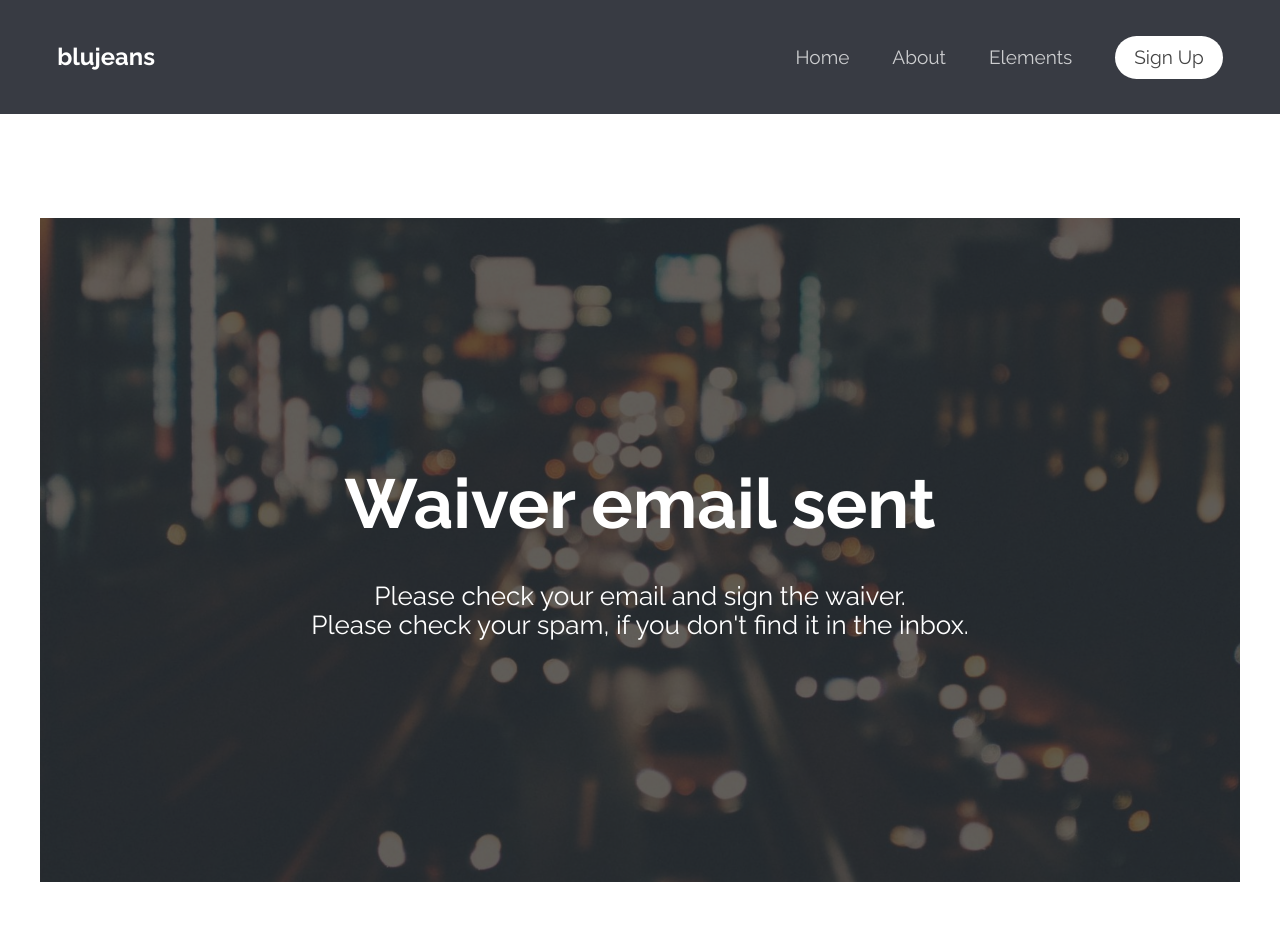
After one commit to manishdwibedy/sdhacks, a Flask app: template main/templates/sign-waiver.html in a window 1280 px wide. The commit adds this page. Run offline with Flask 2, Linux system fonts and the light colour scheme; the template is opened without the code that fills it, so the values that code supplies are empty.

Commit message:
waiver email sent.

```diff
--- a/main/application.py
+++ b/main/application.py
@@ -29,39 +29,50 @@ def signup():
 
 @app.route('/code')
 def code():
+    '''
+    https://genomelink.io/oauth/authorize?redirect_uri=http://127.0.0.1:5000/code&client_id=PftOLTI13hNYN9gl2UOJKzcNTalDBSbPv8ceTevm&response_type=code&scope=report:childhood-intelligence report:hearing-function report:word-reading-ability report:reading-and-spelling-ability report:eye-color
+
+    :return:
+    '''
     user_code = request.args.get('code')
     Config.code = str(user_code)
     return 'Got the code = ' + user_code
 
 @app.route('/access_token')
 def access_token():
+    # token = request.args.get('token')
+    # Config.access_token = token
     url = 'https://genomelink.io/oauth/token'
+    #
+    # '''
+    # curl -X POST -d "client_id=PftOLTI13hNYN9gl2UOJKzcNTalDBSbPv8ceTevm&client_secret=gZj2dfZLoQ9my9Ycss21TQXBnRZSizj3EfOtILu2V4wSBmofvlGejc6I22j4lbMwfkREbivpHG4qU4y6wt2N3Dh1LpozHGhrV3g4ElZYH23xWeWf2LG9OgpAA2t94nqi&grant_type=authorization_code&code=cfyAnQfFsqRlHxkynZO37NjjoGr5Ml&redirect_uri=http://127.0.0.1:5000/code" https://genomelink.io/oauth/token
 
-    '''
-    curl -X POST -d "client_id=PftOLTI13hNYN9gl2UOJKzcNTalDBSbPv8ceTevm&client_secret=gZj2dfZLoQ9my9Ycss21TQXBnRZSizj3EfOtILu2V4wSBmofvlGejc6I22j4lbMwfkREbivpHG4qU4y6wt2N3Dh1LpozHGhrV3g4ElZYH23xWeWf2LG9OgpAA2t94nqi&grant_type=authorization_code&code=zbnHZECvb88GJaWfJ5j6F5b9kUEzuo&redirect_uri=http://127.0.0.1:5000/code" https://genomelink.io/oauth/token
+    # curl -X POST -d "client_id=PftOLTI13hNYN9gl2UOJKzcNTalDBSbPv8ceTevm&client_secret=gZj2dfZLoQ9my9Ycss21TQXBnRZSizj3EfOtILu2V4wSBmofvlGejc6I22j4lbMwfkREbivpHG4qU4y6wt2N3Dh1LpozHGhrV3g4ElZYH23xWeWf2LG9OgpAA2t94nqi&grant_type=authorization_code&code=lvqrfIbDFTKDbXeHXtAl7lN0Vpw9Ji&redirect_uri=http://127.0.0.1:5000/code" https://genomelink.io/oauth/token
 
-    '''
+    #
+    # '''
+    #
+    # headers = {
+    #     'Accept': 'application/json',
+    #     'Content-Type': 'application/json',
+    #     'X-DocuSign-Authentication': '{ "Username":"8df3037b-aa57-4e00-9c87-58479196d233","Password":"liferocks",   "IntegratorKey":"cdd05311-7fe2-40fe-b71b-9c7da37a8bad"}'
+    # }
+    #
+    # grant_type = password & client_id = {IntegratorKey} & username = {email} & password = {password} & scope = api
 
-    headers = {
-        'Accept': 'application/json',
-        'Content-Type': 'application/json',
-        'X-DocuSign-Authentication': '{ "Username":"8df3037b-aa57-4e00-9c87-58479196d233","Password":"liferocks",   "IntegratorKey":"cdd05311-7fe2-40fe-b71b-9c7da37a8bad"}'
-    }
-
-    # grant_type = password & client_id = {IntegratorKey} & username = {email} & password = {password} & scope = api
     payload = {
-        'client_id': 'cdd05311-7fe2-40fe-b71b-9c7da37a8bad',
-        'grant_type': 'password',
-        'username': 'manish.dwibedy@gmail.com',
-        'password': 'liferocks',
-        'scope': 'api',
-
+        'client_id': 'PftOLTI13hNYN9gl2UOJKzcNTalDBSbPv8ceTevm',
+        'client_secret': 'gZj2dfZLoQ9my9Ycss21TQXBnRZSizj3EfOtILu2V4wSBmofvlGejc6I22j4lbMwfkREbivpHG4qU4y6wt2N3Dh1LpozHGhrV3g4ElZYH23xWeWf2LG9OgpAA2t94nqi',
+        'grant_type': 'authorization_code',
+        'code': Config.code,
+        'redirect_uri': 'http://127.0.0.1:5000/code'
     }
 
     print payload
-    r = requests.post(url, headers = headers, data= payload)
+    r = requests.post(url, data= payload)
 
     return r.text
+    return 'Done '
 
 
 @app.route('/eye-color')
@@ -74,7 +85,7 @@ def eye_color():
     '''
 
     headers = {
-        'Authorization': 'Bearer D0YTHy2JTVM1an0MNLAqgYmDJXYL8f',
+        'Authorization': 'Bearer ' + Config.access_token,
     }
 
     r = requests.get(url, headers = headers)
@@ -105,7 +116,10 @@ def signDoc():
     }
 
     r = requests.post(url, headers=headers, data= open('payload.json', 'rb'))
+    output = json.loads(r.text)
 
+    if output['status'] == 'sent':
+        return render_template('sign-waiver.html')
     return r.text
 
 
--- a/main/config.py
+++ b/main/config.py
@@ -14,5 +14,7 @@ SECRET_KEY = 'dsaf0897sfdg45sfdgfdsaqzdf98sdf0a'
 
 class Config:
     code = ''
+    access_token = ''
+
     def __init__(self):
         pass
--- a/main/templates/index.html
+++ b/main/templates/index.html
@@ -33,7 +33,7 @@
 						<li><a href="index.html">Home</a></li>
 						<li><a href="about.html">About</a></li>
 						<li><a href="elements.html">Elements</a></li>
-						<li><a href="signup" class="button special">Sign Up</a></li>
+						<li><a href="sign" class="button special">Sign Up</a></li>
 					</ul>
 				</nav>
 			</header>
--- /dev/null
+++ b/main/templates/sign-waiver.html
@@ -0,0 +1,57 @@
+<!DOCTYPE html>
+<!--
+	Transit by TEMPLATED
+	templated.co @templatedco
+	Released for free under the Creative Commons Attribution 3.0 license (templated.co/license)
+-->
+<html lang="en">
+	<head>
+		<meta charset="UTF-8">
+		<title>blujeans.xyz</title>
+		<meta http-equiv="content-type" content="text/html; charset=utf-8" />
+		<meta name="description" content="" />
+		<meta name="keywords" content="" />
+		<!--[if lte IE 8]><script src="js/html5shiv.js"></script><![endif]-->
+		<script src="js/jquery.min.js"></script>
+		<script src="js/skel.min.js"></script>
+		<script src="js/skel-layers.min.js"></script>
+		<script src="js/init.js"></script>
+		<link rel="stylesheet" href="/css/font-awesome.min.css">
+		<link rel="stylesheet" type= "text/css" href="{{ url_for('static', filename='styles/skel.css') }}" />
+		<link rel="stylesheet" type= "text/css" href="{{ url_for('static', filename='styles/style-xlarge.css') }}" />
+		<link rel="stylesheet" type= "text/css" href="{{ url_for('static', filename='styles/style.css') }}" />
+
+	</head>
+	<body>
+
+		<!-- Header -->
+			<header id="header">
+				<h1><a href="index.html">blujeans</a></h1>
+				<nav id="nav">
+					<ul>
+						<li><a href="index.html">Home</a></li>
+						<li><a href="about.html">About</a></li>
+						<li><a href="elements.html">Elements</a></li>
+						<li><a href="signup.html" class="button special">Sign Up</a></li>
+					</ul>
+				</nav>
+			</header>
+
+		<!-- Main -->
+			<section id="main" class="wrapper">
+				<div class="container">
+
+                    <section id="banner">
+				        <h2>Waiver email sent</h2>
+                        <p>
+                            Please check your email and sign the waiver.
+                            <br>
+                            Please check your spam, if you don't find it in the inbox.
+                        </p>
+
+                    </section>
+				</div>
+
+			</section>
+    </body>
+</html>
```
